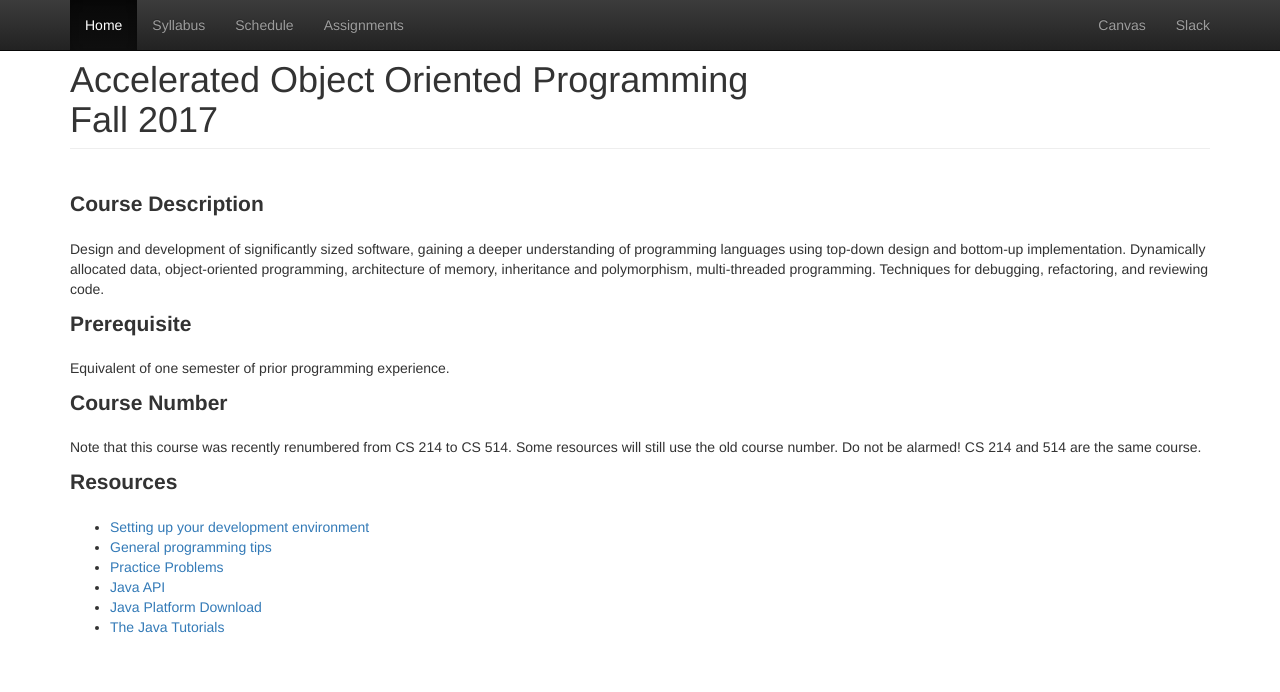
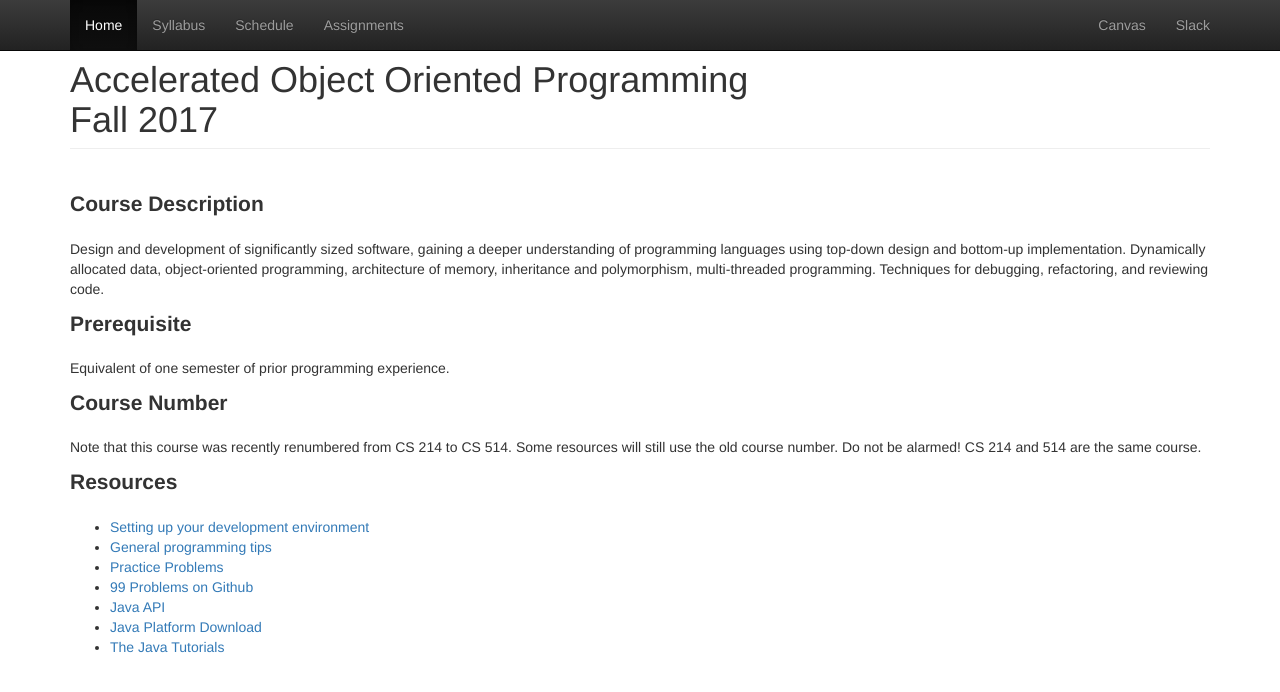
Before and after one commit to CS514-F17/cs514-f17.github.io, a Jekyll site: the page built from index.html, in a window 1280 px wide. Shown: the top 692 px of the page. Built offline with Jekyll 4.4.1, drawn with Linux system fonts in a browser that asks for light colours.

Commit message:
adding link to 99 problems

```diff
--- a/index.html
+++ b/index.html
@@ -32,6 +32,7 @@ title: Home
 		<li><a href="https://github.com/CS514-F17/notes/blob/master/Admin/devenvironment.md">Setting up your development environment</a></li>
 		<li><a href="https://github.com/CS514-F17/notes/blob/master/Admin/tips.md">General programming tips</a></li>
 		<li><a href="https://github.com/CS514-F17/practice/blob/master/README.md">Practice Problems</a></li>
+		<li><a href="https://github.com/shekhargulati/99-problems/tree/master/java8">99 Problems on Github</a></li>
 		<li><a href="https://docs.oracle.com/javase/8/docs/api/">Java API</a></li>
 		<li><a href="http://www.oracle.com/technetwork/java/javase/downloads/index.html">Java Platform Download</a></li>
 		<li><a href="http://docs.oracle.com/javase/tutorial/java/index.html">The Java Tutorials</a></li>
```
